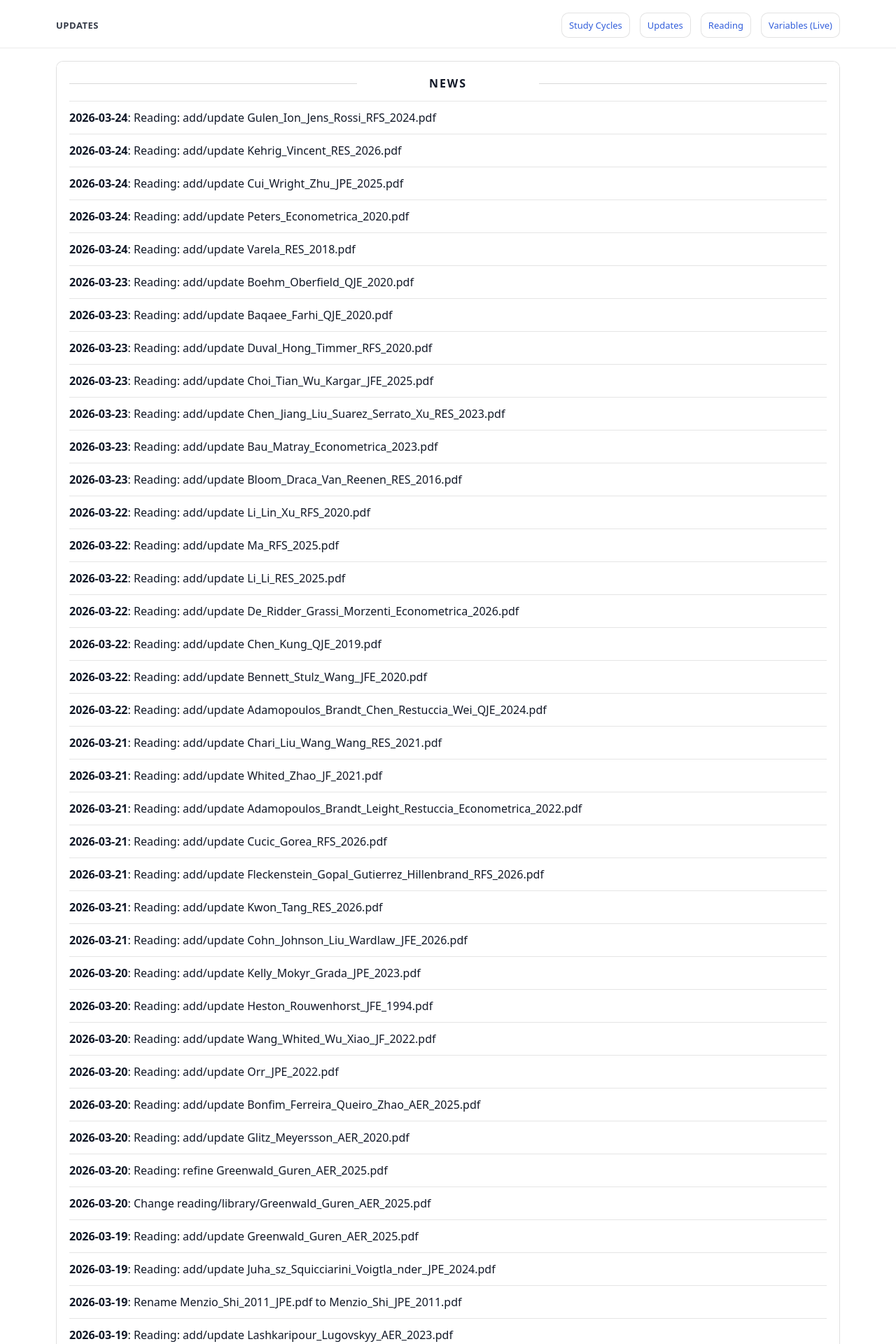
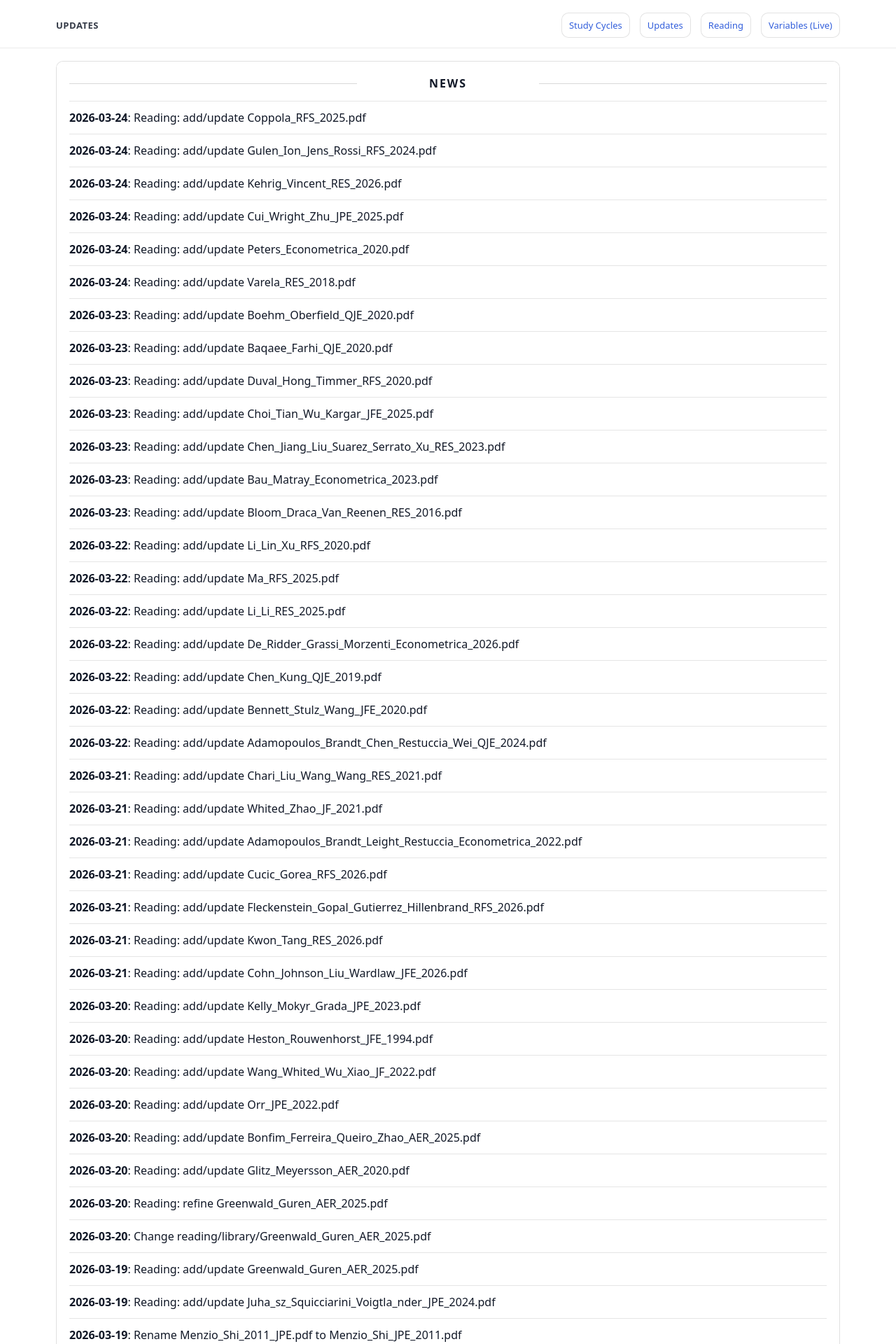
Before and after one commit to yaxinzn/study-archive, a Jekyll site: the page built from updates/index.md, in a window 1280 px wide. Shown: the top 1920 px of the page at 70% size. Built offline with Jekyll 4.4.1, drawn with Linux system fonts in a browser that asks for light colours; some of the changed text lies outside the part shown.

Commit message:
chore: update NEWS feed

```diff
--- a/_data/news.yml
+++ b/_data/news.yml
@@ -1,4 +1,7 @@
 # Auto-generated update history (sorted newest -> oldest). Do not edit manually.
+- ts: "1774351710"
+  date: "2026-03-24"
+  title: "Reading: add/update Coppola_RFS_2025.pdf"
 - ts: "1774350262"
   date: "2026-03-24"
   title: "Reading: add/update Gulen_Ion_Jens_Rossi_RFS_2024.pdf"
```
